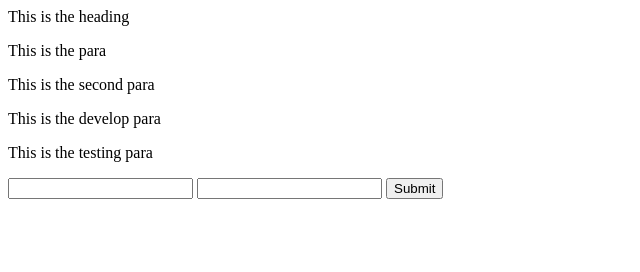
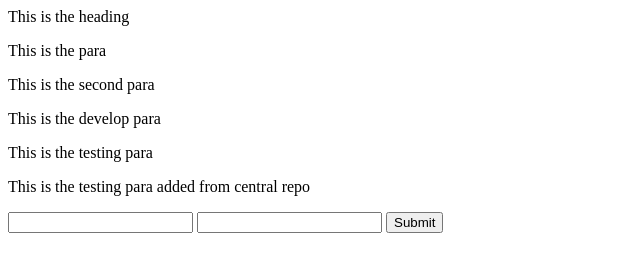
Before and after one commit to gitselvkup/Gittest, a plain HTML site: page index.html in a window 1280 px wide. Shown: the whole page, without its empty margins (0-640 px from the left). Drawn offline with Linux system fonts and the light colour scheme.

Commit message:
Update index.html

```diff
--- a/index.html
+++ b/index.html
@@ -4,6 +4,7 @@
 
     <p>This is the develop para</p>
     <p>This is the testing para</p>
+    <p>This is the testing para added from central repo</p>
 
     <form>
         <input type="email">
```
